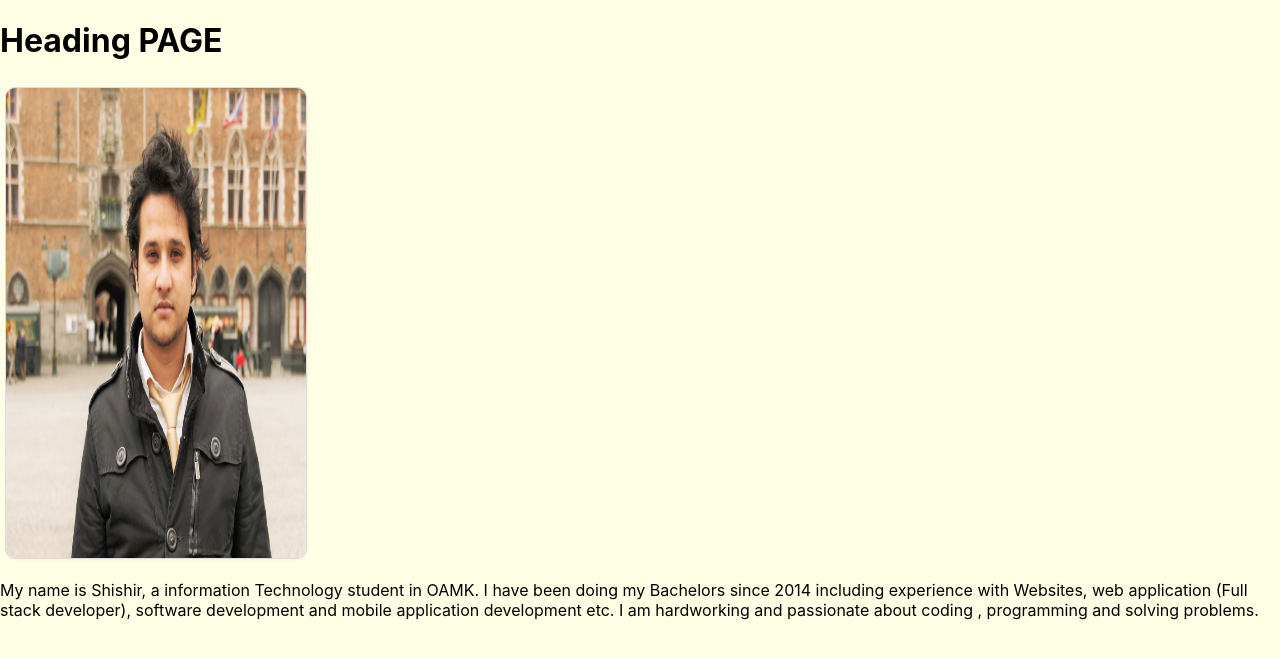
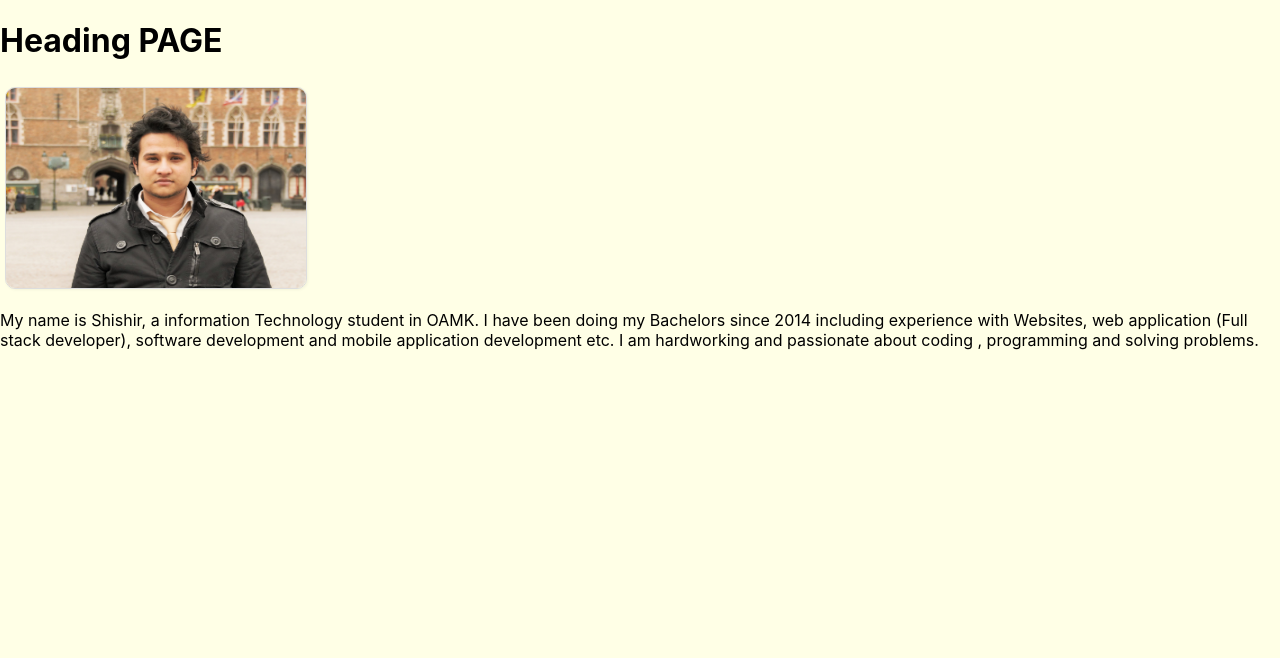
Before and after one commit to Shishir-Singh-Timalsina/shishirtimalsina.com, a React (Create React App) app: page / in a window 1280 px wide. Shown: the top 658 px of the page. Built offline with nearby package versions, Linux system fonts and the light colour scheme.

Commit message:
add a paragraph2

```diff
--- a/src/components/PersonalInfo.js
+++ b/src/components/PersonalInfo.js
@@ -9,7 +9,7 @@ export default class Heading extends Component {
     return (
       <div>
         <div>
-          <img class = "imageone" src = {image} width="700" height="500" />
+          <img class = "imageone" src = {image}/>
           <p>My name is Shishir, a information Technology student in OAMK.
              I have been doing my Bachelors since 2014 including experience
              with Websites, web application (Full stack developer), software
--- a/src/styles/PersonalInfo.css
+++ b/src/styles/PersonalInfo.css
@@ -1,7 +1,7 @@
 
 .imageone{
     display: inline-block;
-    height: 470px;
+    height: 200px;
     width: 300px;
     border: 1px solid #DDD;
     border-radius: 10px;
```
